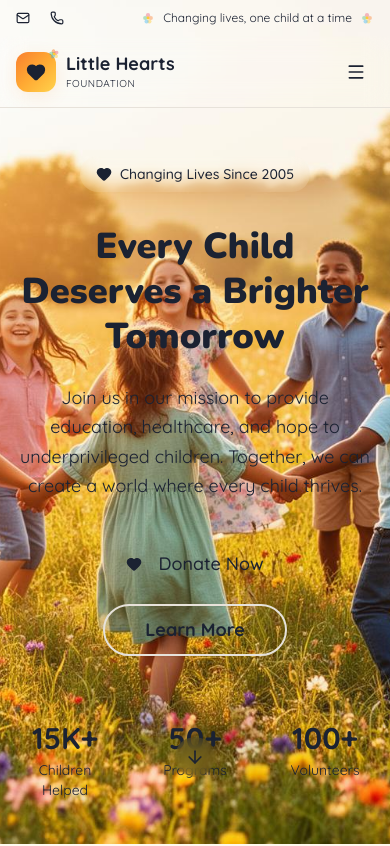
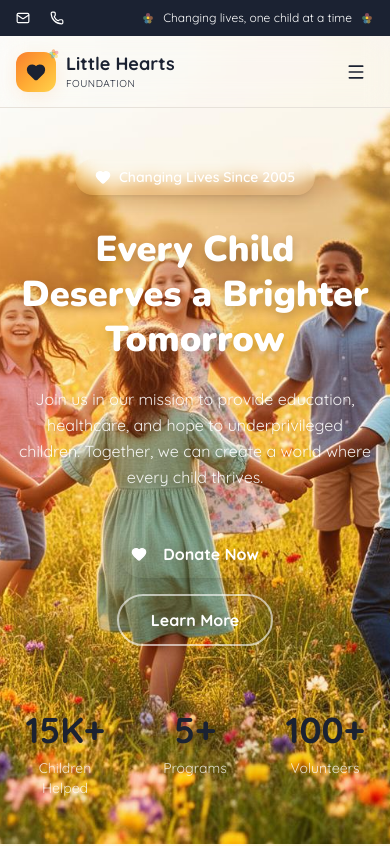
Before and after one commit to md-amir-gauhar/nanhi-muskan-seva-foundation, a Next.js app: page / in a window 390 px wide. Shown: the top 846 px of the page. Built offline with nearby package versions, Linux system fonts and the light colour scheme.

Commit message:
feat: update Header, HeroSection, and TopBar components for improved styling and responsiveness

```diff
--- a/components/Header.tsx
+++ b/components/Header.tsx
@@ -101,25 +101,24 @@ const Header = () => {
           </Link>
 
           {/* Desktop Navigation */}
-          <nav className="hidden lg:flex items-center gap-1">
-            <ButterflySVG size={16} className="opacity-40 mr-2" />
+          <nav className="hidden lg:flex items-center gap-6">
             {navLinks.map((link) => (
               <Link
                 key={link.name}
                 href={link.path}
-                className="relative px-3.5 py-2 font-body font-semibold text-sm text-muted-foreground hover:text-foreground transition-colors duration-300 group"
+                className="relative px-2 py-2 font-body font-medium text-sm text-muted-foreground hover:text-primary transition-colors duration-300 group"
               >
                 {link.name}
                 <motion.span
-                  className="absolute bottom-0 left-1/2 -translate-x-1/2 h-0.5 bg-primary rounded-full"
+                  className="absolute bottom-0 left-0 right-0 h-0.5 bg-primary rounded-full"
                   initial={false}
-                  animate={{ width: isActive(link.path) ? "60%" : "0%" }}
-                  whileHover={{ width: "60%" }}
+                  animate={{ scaleX: isActive(link.path) ? 1 : 0 }}
+                  whileHover={{ scaleX: 1 }}
                   transition={{ duration: 0.25, ease: "easeOut" }}
+                  style={{ originX: 0.5 }}
                 />
               </Link>
             ))}
-            <FlowerSVG size={14} className="opacity-30 ml-2" />
           </nav>
 
           {/* CTA Button */}
@@ -129,7 +128,7 @@ const Header = () => {
                 whileHover={{ scale: 1.05 }}
                 whileTap={{ scale: 0.97 }}
               >
-                <Button className="bg-primary text-primary-foreground px-6 py-2.5 rounded-full font-display font-bold text-sm shadow-soft hover:shadow-elevated transition-shadow duration-300">
+                <Button className="bg-primary hover:bg-primary/90 text-white px-6 py-2.5 rounded-full font-display font-bold text-sm shadow-md hover:shadow-lg transition-all duration-300">
                   <Heart className="w-3.5 h-3.5 mr-1.5" fill="currentColor" />
                   Donate Now
                 </Button>
--- a/components/HeroSection.tsx
+++ b/components/HeroSection.tsx
@@ -61,22 +61,23 @@ const HeroSection = () => {
             initial={{ opacity: 0, scale: 0.8 }}
             animate={{ opacity: 1, scale: 1 }}
             transition={{ duration: 0.5 }}
-            className="inline-flex items-center gap-2 bg-primary/20 backdrop-blur-sm rounded-full px-4 py-2 mb-8"
+            className="inline-flex items-center gap-2 bg-primary/90 backdrop-blur-sm rounded-full px-5 py-2 mb-8 shadow-lg"
           >
-            <Heart className="w-4 h-4 text-primary" fill="currentColor" />
-            <span className="text-primary-foreground font-body text-sm font-medium">
+            <Heart className="w-4 h-4 text-white" fill="currentColor" />
+            <span className="text-white font-body text-sm font-semibold">
               Changing Lives Since 2005
             </span>
           </motion.div>
 
           {/* Main Heading */}
-          <h1 className="font-display font-black text-4xl md:text-6xl lg:text-7xl text-primary-foreground mb-6 leading-tight">
+          <h1 className="font-display font-black text-4xl md:text-6xl lg:text-7xl text-white mb-6 leading-tight drop-shadow-lg">
             Every Child Deserves a{" "}
-            <span className="text-primary">Brighter</span> Tomorrow
+            <span className="text-primary drop-shadow-xl">Brighter</span>{" "}
+            Tomorrow
           </h1>
 
           {/* Subtitle */}
-          <p className="font-body text-lg md:text-xl text-primary-foreground/80 max-w-2xl mx-auto mb-10 leading-relaxed">
+          <p className="font-body text-base md:text-lg text-white/90 max-w-3xl mx-auto mb-10 leading-relaxed drop-shadow-md">
             Join us in our mission to provide education, healthcare, and hope to
             underprivileged children. Together, we can create a world where
             every child thrives.
@@ -87,10 +88,10 @@ const HeroSection = () => {
             initial={{ opacity: 0, y: 20 }}
             animate={{ opacity: 1, y: 0 }}
             transition={{ duration: 0.6, delay: 0.6 }}
-            className="flex flex-col sm:flex-row gap-4 justify-center items-center"
+            className="flex flex-col sm:flex-row gap-4 justify-center items-center mb-16"
           >
             <a href="/donate-us">
-              <Button className="btn-hero text-lg px-10 py-6">
+              <Button className="bg-primary hover:bg-primary/90 text-white px-8 py-6 rounded-full font-display font-bold text-base shadow-lg hover:shadow-xl transition-all duration-200 ease-out hover:scale-105 active:scale-95">
                 <Heart className="w-5 h-5 mr-2" fill="currentColor" />
                 Donate Now
               </Button>
@@ -98,7 +99,7 @@ const HeroSection = () => {
             <a href="#programs">
               <Button
                 variant="outline"
-                className="bg-transparent border-2 border-primary-foreground/80 text-primary-foreground hover:bg-primary-foreground hover:text-foreground active:scale-[0.97] px-10 py-6 rounded-full font-display font-bold text-lg transition-all duration-200 ease-out"
+                className="bg-transparent border-2 border-white/60 text-white hover:bg-white hover:text-gray-900 px-8 py-6 rounded-full font-display font-bold text-base transition-all duration-200 ease-out hover:scale-105 active:scale-95"
               >
                 Learn More
               </Button>
@@ -110,38 +111,38 @@ const HeroSection = () => {
             initial={{ opacity: 0 }}
             animate={{ opacity: 1 }}
             transition={{ duration: 0.8, delay: 1 }}
-            className="grid grid-cols-3 gap-8 mt-16 max-w-2xl mx-auto"
+            className="grid grid-cols-3 gap-8 max-w-3xl mx-auto"
           >
             {[
               { number: "15K+", label: "Children Helped" },
-              { number: "50+", label: "Programs" },
+              { number: "5+", label: "Programs" },
               { number: "100+", label: "Volunteers" },
             ].map((stat, index) => (
               <div key={index} className="text-center">
-                <span className="font-display font-black text-3xl md:text-4xl text-primary">
+                <div className="font-display font-black text-4xl md:text-5xl text-primary drop-shadow-lg">
                   {stat.number}
-                </span>
-                <span className="block font-body text-sm text-primary-foreground/70 mt-1">
+                </div>
+                <div className="font-body text-sm md:text-base text-white/80 mt-2">
                   {stat.label}
-                </span>
+                </div>
               </div>
             ))}
           </motion.div>
         </motion.div>
 
-        {/* Scroll Indicator */}
+        {/* Scroll Indicator - Hidden on mobile */}
         <motion.div
           initial={{ opacity: 0 }}
           animate={{ opacity: 1 }}
           transition={{ duration: 0.6, delay: 1.2 }}
-          className="absolute bottom-8 left-1/2 -translate-x-1/2"
+          className="absolute bottom-8 left-1/2 -translate-x-1/2 hidden md:block"
         >
           <motion.div
             animate={{ y: [0, 10, 0] }}
             transition={{ duration: 1.5, repeat: Infinity }}
-            className="w-10 h-10 rounded-full bg-primary-foreground/20 backdrop-blur-sm flex items-center justify-center cursor-pointer hover:bg-primary-foreground/30 transition-colors"
+            className="w-10 h-10 rounded-full bg-white/20 backdrop-blur-sm flex items-center justify-center cursor-pointer hover:bg-white/30 transition-colors"
           >
-            <ArrowDown className="w-5 h-5 text-primary-foreground" />
+            <ArrowDown className="w-5 h-5 text-white" />
           </motion.div>
         </motion.div>
       </div>
--- a/components/TopBar.tsx
+++ b/components/TopBar.tsx
@@ -3,15 +3,21 @@ import { SmallFlowerSVG } from "./DecorativeSVGs";
 
 const TopBar = () => {
   return (
-    <div className="fixed top-0 left-0 right-0 z-[60] bg-foreground text-background">
+    <div className="fixed top-0 left-0 right-0 z-[60] bg-[#1B2232] text-white">
       <div className="container mx-auto px-4">
         <div className="flex items-center justify-between h-9 text-xs font-body">
           <div className="flex items-center gap-5">
-            <a href="mailto:hello@littlehearts.org" className="flex items-center gap-1.5 hover:text-primary transition-colors">
+            <a
+              href="mailto:hello@littlehearts.org"
+              className="flex items-center gap-1.5 hover:text-primary transition-colors"
+            >
               <Mail className="w-3.5 h-3.5" />
               <span className="hidden sm:inline">hello@littlehearts.org</span>
             </a>
-            <a href="tel:+919876543210" className="flex items-center gap-1.5 hover:text-primary transition-colors">
+            <a
+              href="tel:+919876543210"
+              className="flex items-center gap-1.5 hover:text-primary transition-colors"
+            >
               <Phone className="w-3.5 h-3.5" />
               <span className="hidden sm:inline">+91 98765 43210</span>
             </a>
```
